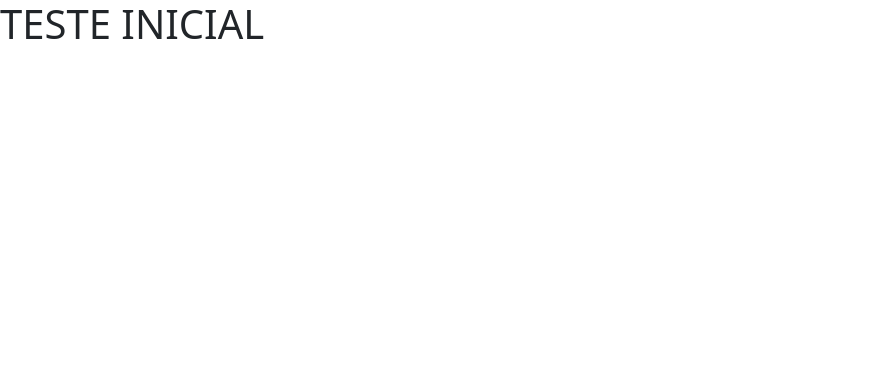
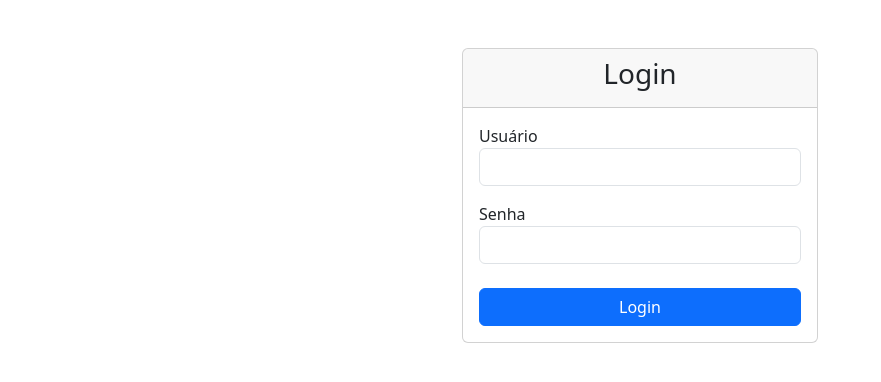
Before and after one commit to GabrielBiziach/recruta-app, an Angular app: page /login in a window 1280 px wide. Before the commit this address led to /. Shown: the top 382 px of the page, without its empty margins (0-881 px from the left). Built offline with nearby package versions, Linux system fonts and the light colour scheme.

Commit message:
feat: criação inicial da tela de login, admin e user

```diff
--- a/src/app/app.component.html
+++ b/src/app/app.component.html
@@ -1,2 +1 @@
-<h1>TESTE INICIAL</h1>
 <router-outlet />
--- a/src/app/app.routes.ts
+++ b/src/app/app.routes.ts
@@ -1,3 +1,11 @@
 import { Routes } from '@angular/router';
+import { LoginComponent } from './login/login.component';
+import { AdminComponent } from './admin/admin.component';
+import { UserComponent } from './user/user.component';
 
-export const routes: Routes = [];
+export const routes: Routes = [
+  { path: 'login', component: LoginComponent },
+  { path: 'admin', component: AdminComponent }, // Criaremos o AdminComponent em seguida
+  { path: 'user', component: UserComponent },   // Criaremos o UserComponent em seguida
+  { path: '', redirectTo: '/login', pathMatch: 'full' },
+];
--- /dev/null
+++ b/src/app/login/login.component.html
@@ -0,0 +1,24 @@
+<div class="container mt-5">
+    <div class="row justify-content-center">
+      <div class="col-md-4">
+        <div class="card">
+          <div class="card-header text-center">
+            <h3>Login</h3>
+          </div>
+          <div class="card-body">
+            <form (ngSubmit)="onSubmit()">
+              <div class="form-group">
+                <label for="username">Usuário</label>
+                <input type="text" id="username" class="form-control" [(ngModel)]="username" name="username" required>
+              </div>
+              <div class="form-group mt-3">
+                <label for="password">Senha</label>
+                <input type="password" id="password" class="form-control" [(ngModel)]="password" name="password" required>
+              </div>
+              <button type="submit" class="btn btn-primary w-100 mt-4">Login</button>
+            </form>
+          </div>
+        </div>
+      </div>
+    </div>
+  </div>
--- /dev/null
+++ b/src/app/login/login.component.ts
@@ -0,0 +1,28 @@
+import { Component } from '@angular/core';
+import { Router } from '@angular/router';
+import { CommonModule } from '@angular/common';
+import { FormsModule } from '@angular/forms';
+
+@Component({
+  selector: 'app-login',
+  standalone: true,
+  imports: [CommonModule, FormsModule],
+  templateUrl: './login.component.html',
+  styleUrls: ['./login.component.css']
+})
+export class LoginComponent {
+  username: string = '';
+  password: string = '';
+
+  constructor(private router: Router) { }
+
+  onSubmit() {
+    if (this.username === 'admin' && this.password === 'admin') {
+      this.router.navigate(['/admin']);
+    } else if (this.username === 'user' && this.password === 'user') {
+      this.router.navigate(['/user']);
+    } else {
+      alert('Credenciais inválidas');
+    }
+  }
+}
```
Also changed, not shown: src/app/login/login.component.css (added), 1 other file (tests, documents, lock files or other folders).
